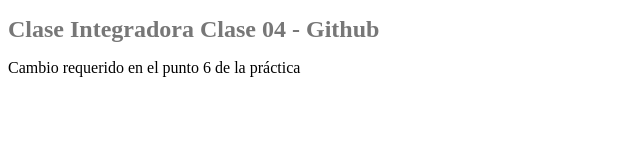
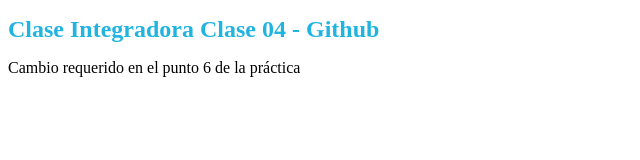
Before and after one commit to iseddev/clase04, a plain HTML site: page index.html in a window 1280 px wide. Shown: the whole page, without its empty margins (0-640 px from the left). Drawn offline with Linux system fonts and the light colour scheme.

Commit message:
color azul en título

```diff
--- a/style.css
+++ b/style.css
@@ -1,5 +1,5 @@
 /* Estilos para un título */
 h1 {
   font-size:  24px;
-  color: #777;
+  color: #21b4e1;
 }
```
